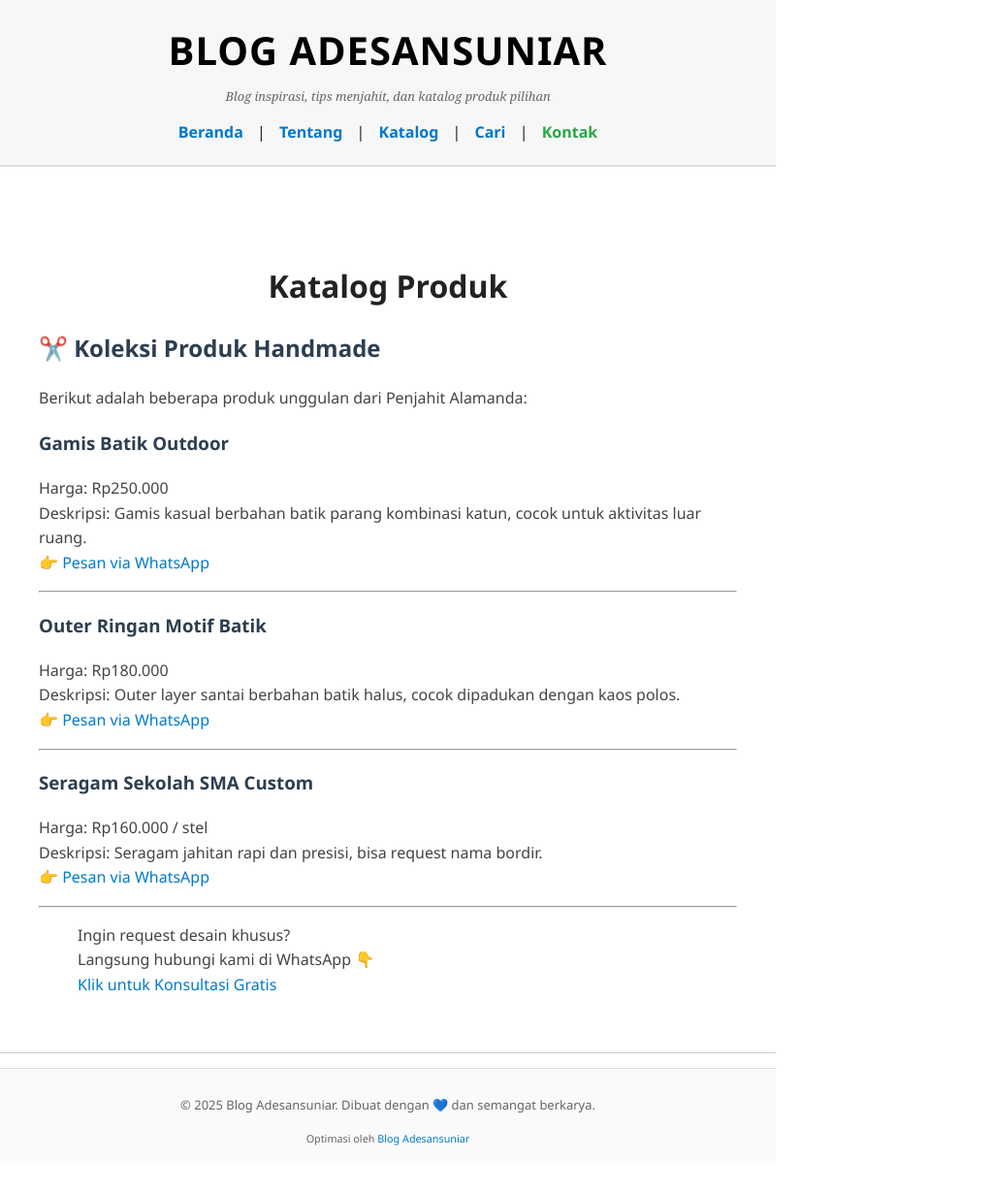
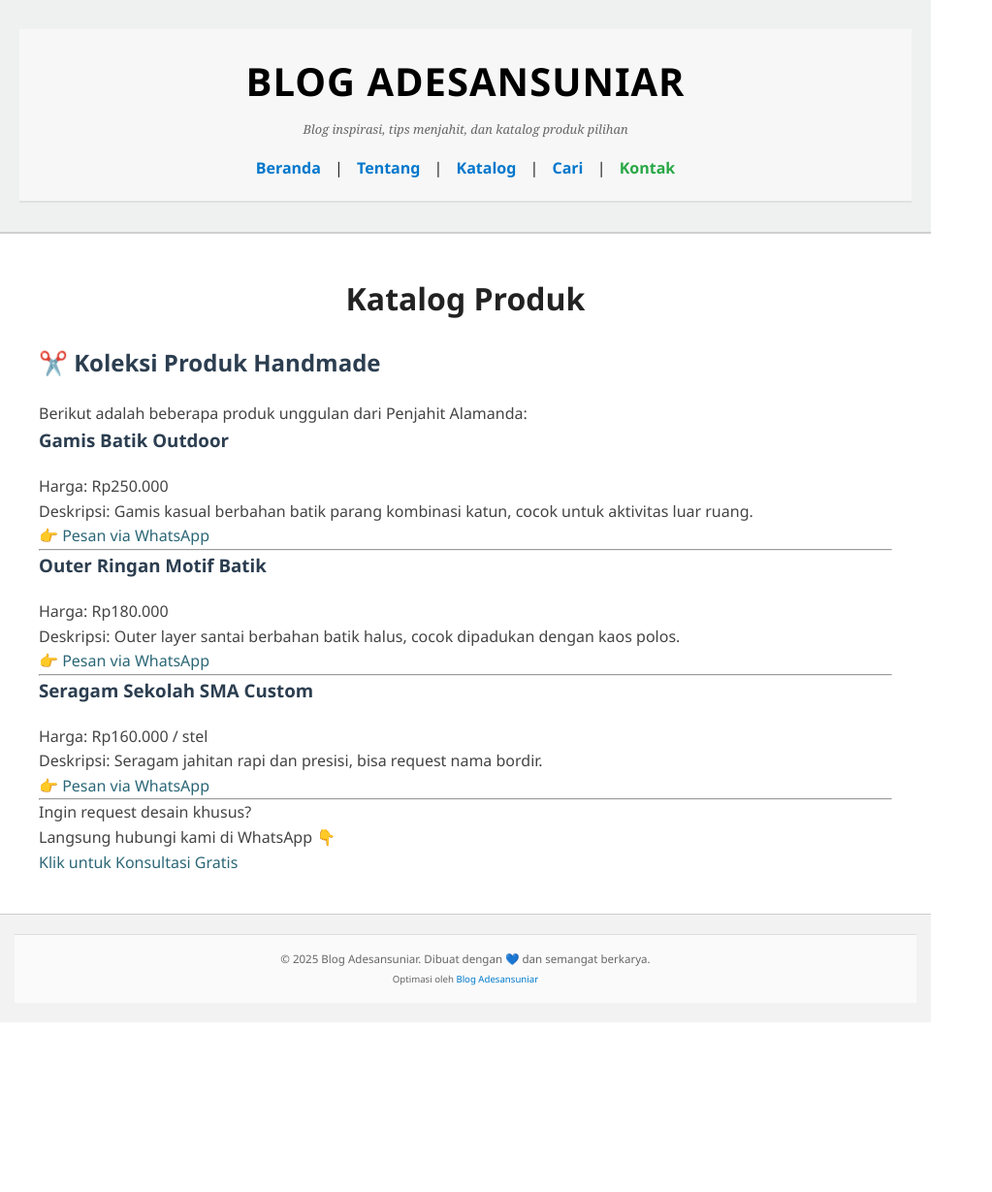
Before and after one commit to adesansuniar/blog-adesansuniar, a Jekyll site: the page built from katalog.md, in a window 1280 px wide. Shown: the whole page at 97% size, without its empty margins (0-1023 px from the left). Built offline with Jekyll 4.4.1, drawn with Linux system fonts in a browser that asks for light colours; some web fonts are replaced; after the commit the page ends 1054 px from its top, so only the background shows below that.

Commit message:
Update style.css

```diff
--- a/assets/css/style.css
+++ b/assets/css/style.css
@@ -1,43 +1,139 @@
-body {
-  font-family: 'Segoe UI', Tahoma, sans-serif;
-  background: #fff;
-  color: #333;
-  max-width: 800px;
-  margin: auto;
-  padding: 20px;
-  line-height: 1.6;
+/* Reset & struktur dasar */
+*,
+*::before,
+*::after {
+  box-sizing: border-box;
+  margin: 0;
+  padding: 0;
 }
 
-header, footer {
+html {
+  scroll-behavior: smooth;
+  font-size: 16px;
+}
+
+body {
+  font-family: 'Segoe UI', sans-serif;
+  background-color: #fdfbf9;
+  color: #2d2d2d;
+  line-height: 1.7;
+  padding: 20px;
+  max-width: 960px;
+  margin: auto;
+}
+
+/* Header & Navigasi */
+header {
   text-align: center;
-  margin-bottom: 30px;
+  background-color: #eef1f0;
+  border-bottom: 2px solid #d0d0d0;
+  padding: 30px 20px;
+}
+
+header h1 {
+  font-size: 2em;
+  font-weight: bold;
+  color: #1c3c4d;
+  letter-spacing: 1px;
+  text-transform: uppercase;
+}
+
+header p {
+  font-size: 0.9em;
+  color: #666;
+  font-style: italic;
+  margin: 5px 0 15px;
+}
+
+nav {
+  margin-top: 10px;
+}
+
+nav a {
+  margin: 0 10px;
+  font-weight: 600;
+  font-size: 1em;
+  color: #2b6777;
+  text-decoration: none;
+  transition: 0.3s ease;
+}
+
+nav a:hover {
+  color: #1c3c4d;
+  text-decoration: underline;
+}
+
+/* Konten Utama */
+main {
+  background: #ffffff;
+  padding: 20px;
+  border-radius: 8px;
+  margin-bottom: 40px;
 }
 
 h1, h2, h3 {
   color: #2c3e50;
+  margin-bottom: 20px;
+}
+
+h1 {
+  font-size: 2em;
+}
+
+h2 {
+  font-size: 1.5em;
 }
 
 a {
-  color: #007acc;
+  color: #2b6777;
   text-decoration: none;
 }
 
 a:hover {
   text-decoration: underline;
+  color: #1e4a5f;
 }
 
-nav a {
-  margin: 0 10px;
-  font-weight: bold;
+/* Footer */
+footer {
+  background-color: #f2f2f2;
+  text-align: center;
+  padding: 20px 15px;
+  font-size: 0.85em;
+  color: #777;
+  border-top: 1px solid #ccc;
 }
 
-main {
-  margin-bottom: 40px;
+footer a {
+  color: #2b6777;
+  text-decoration: none;
 }
 
-footer {
-  font-size: 0.9em;
-  color: #777;
-  border-top: 1px solid #ccc;
-  padding-top: 15px;
+footer a:hover {
+  color: #1e4a5f;
+  text-decoration: underline;
 }
+
+/* Responsif */
+@media (max-width: 768px) {
+  body {
+    padding: 10px;
+  }
+
+  nav a {
+    display: block;
+    margin: 10px 0;
+  }
+
+  header h1 {
+    font-size: 1.7em;
+  }
+
+  main {
+    padding: 15px;
+  }
+
+  footer {
+    font-size: 0.8em;
+  }
+}
```
